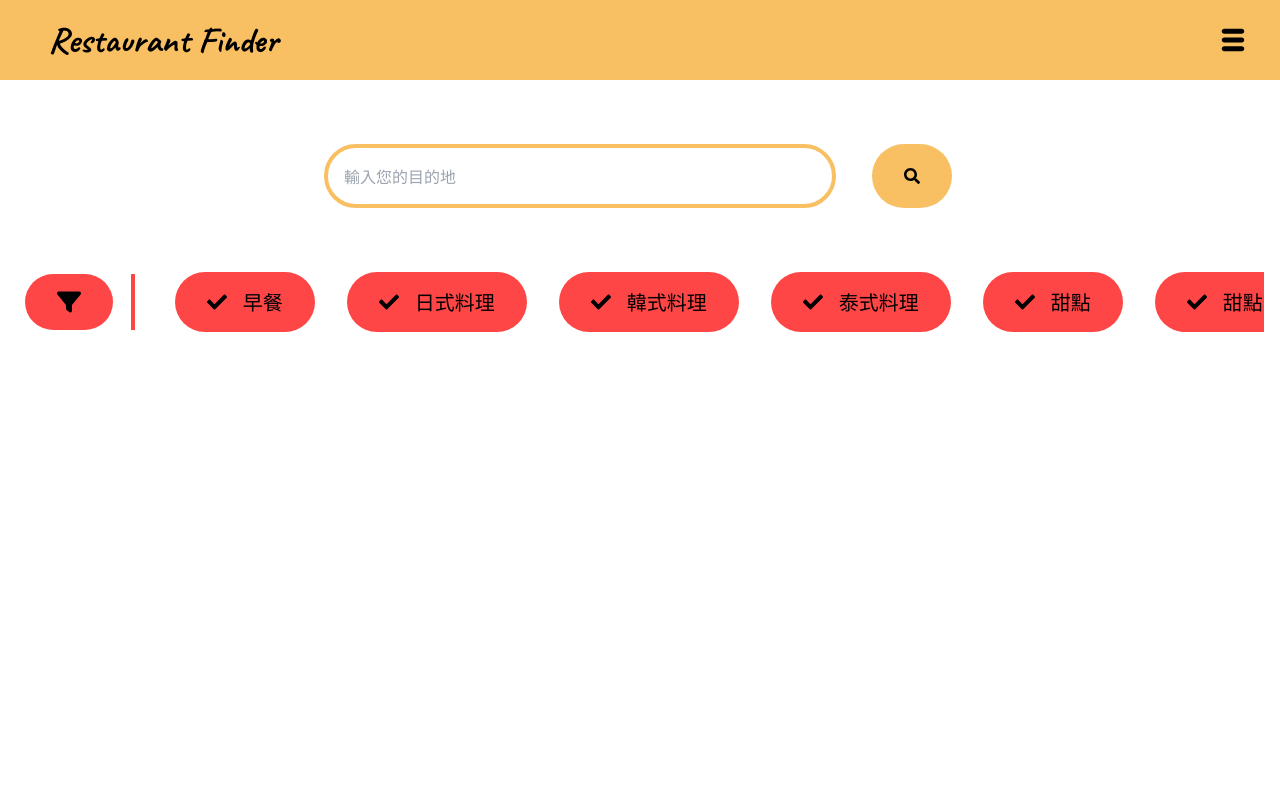
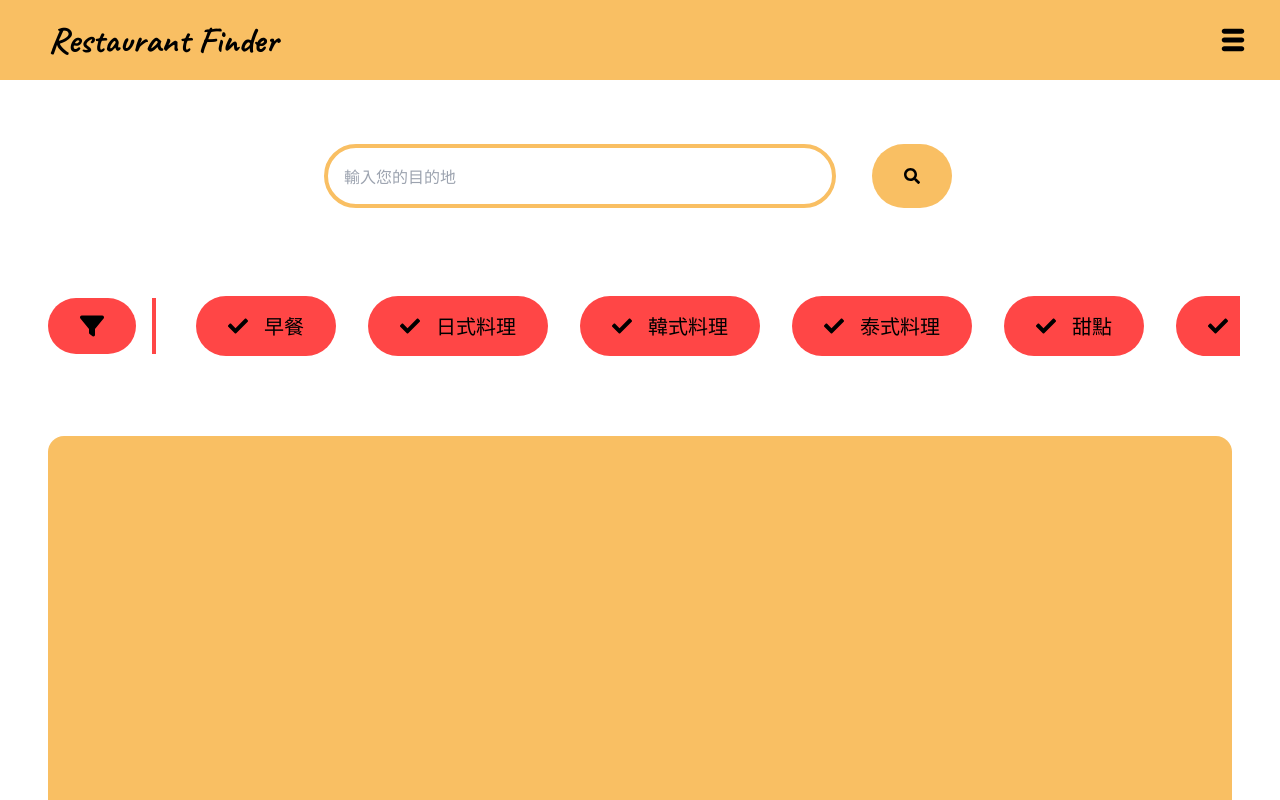
Before and after one commit to Mioyunnn/React-tailwind, a React (Vite) app in the folder restaurant-finder/: page / in a window 1280 px wide. Shown: the top 800 px of the page. Built offline with nearby package versions, Linux system fonts and the light colour scheme.

Commit message:
add scroll and let grid more flexible

```diff
--- a/restaurant-finder/src/App.jsx
+++ b/restaurant-finder/src/App.jsx
@@ -2,6 +2,7 @@ import React from 'react'
 import Navbar from './components/Navbar.jsx'
 import LocationSearch from './components/LocationSearch.jsx'
 import Condition from './components/Condition.jsx'
+import RestaurantList from './components/Restaurant-list.jsx'
 
 function App() {
     return(
@@ -9,6 +10,7 @@ function App() {
             <Navbar />
             <LocationSearch />
             <Condition />
+            <RestaurantList />
         </>
     )
 }
--- a/restaurant-finder/src/components/Condition.jsx
+++ b/restaurant-finder/src/components/Condition.jsx
@@ -3,13 +3,13 @@ import { FaCheck } from "react-icons/fa";
 
 function Condition() {
     return (
-        <div className="items-center justify-around flex">
-            <div className="flex-[1] basis-1/10 mx-2 flex border-r-food-red border-solid border-r-4 justify-center items-center">
+        <div className="items-center justify-around flex p-6">
+            <div className="flex-[1] basis-1/10 mx-2 flex mb-2 border-r-food-red border-solid border-r-4 justify-center items-center">
                 <div className="bg-food-red p-4 px-8 mx-4 rounded-4xl flex justify-center items-center cursor-pointer">
                     <FaFilter className="text-2xl" />
                 </div>
             </div>
-            <div className="flex-[9] basis-9/10 mx-4 flex justify-around whitespace-nowrap overflow-x-auto outline-none">
+            <div className="flex-[9] basis-9/10 mx-4 flex justify-around whitespace-nowrap overflow-x-auto pb-2 scrollbar-custom">
                 <div className="mx-4">
                     <button className="text-xl bg-food-red p-4 px-8 w-full h-full rounded-4xl flex items-center"><FaCheck className="mr-4"/>早餐</button>
                 </div>
--- a/restaurant-finder/src/components/LocationSearch.jsx
+++ b/restaurant-finder/src/components/LocationSearch.jsx
@@ -2,12 +2,12 @@ import { FaSearch } from "react-icons/fa";
 
 function LocationSearch() {
     return (
-        <div className="flex my-16 justify-center items-center">
+        <section className="flex my-16 justify-center items-center">
             <input type="text" placeholder="輸入您的目的地" className="mx-4 p-4 rounded-4xl border-4 border-solid border-food-yellow w-2/5" />
             <button className="bg-food-yellow mx-5 p-6 px-8 rounded-4xl">
                 <FaSearch />
             </button>
-        </div>
+        </section>
     )
 }
 
--- a/restaurant-finder/src/components/Navbar.jsx
+++ b/restaurant-finder/src/components/Navbar.jsx
@@ -3,12 +3,12 @@ import { TiThMenu } from "react-icons/ti";
 
 function Navbar() {
     return(
-    <div>
-        <nav className="h-10vh flex bg-food-yellow justify-between items-center">
+    <nav>
+        <div className="h-10vh flex bg-food-yellow justify-between items-center">
             <div className="mx-12 text-4xl font-extrabold font-Caveat">Restaurant Finder</div>
             <TiThMenu className="mx-8 text-3xl"/>
-        </nav>
-    </div>
+        </div>
+    </nav>
     )
 }
 
--- a/restaurant-finder/src/components/Restaurant-list.jsx
+++ b/restaurant-finder/src/components/Restaurant-list.jsx
@@ -0,0 +1,12 @@
+
+function RestaurantList() {
+    return(
+        <main className="relative p-12">
+            <div className="bg-food-yellow h-screen rounded-2xl">
+
+            </div>
+        </main>
+    )
+}
+
+export default RestaurantList
--- a/restaurant-finder/src/index.css
+++ b/restaurant-finder/src/index.css
@@ -9,3 +9,26 @@
     font-family: "Noto Sans TC", serif;
     font-weight: 500;
 }
+
+.scrollbar-custom {
+    width: 2px;
+}
+.scrollbar-custom::-webkit-scrollbar{
+    width: 10px;
+    height: 6px;
+}
+.scrollbar-custom::-webkit-scrollbar-thumb {
+    background-color: #FF6347;
+    border-radius: 10px;
+}
+
+.scrollbar-custom::-webkit-scrollbar-thumb:hover {
+    background-color: #F9BF63;
+}
+
+.scrollbar-custom::-webkit-scrollbar-track {
+    background-color: #FFF;
+    border-left: 4px solid #F9BF63;
+    border-right: 4px solid #F9BF63;
+    border-radius: 10px;
+}
```
